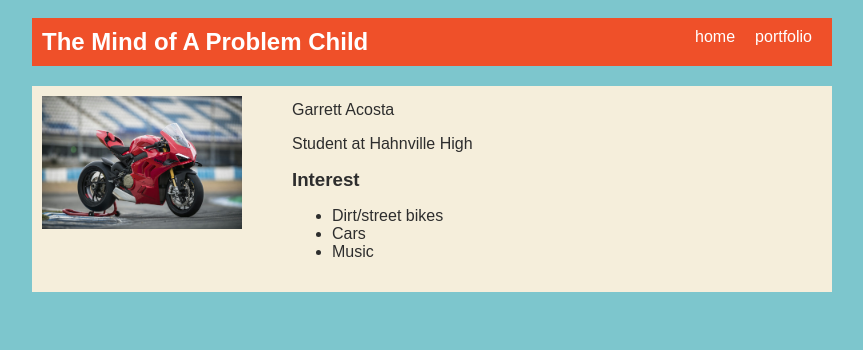
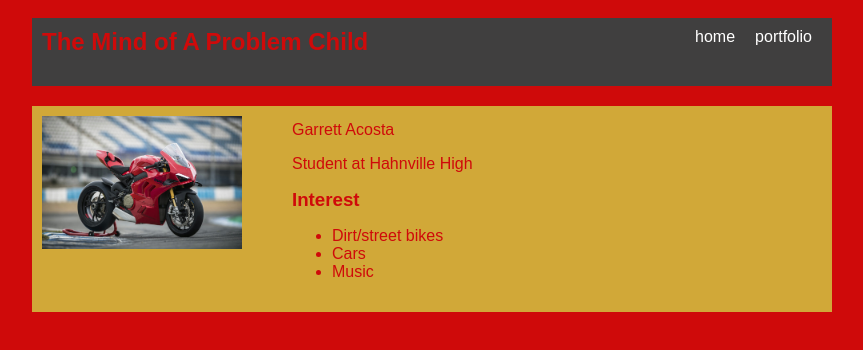
Before and after one commit to GarrettAcosta/GarrettAcosta.github.io, a plain HTML site: page index.html in a window 1280 px wide. Shown: the whole page, without its empty margins (208-1071 px from the left). Drawn offline with Linux system fonts and the light colour scheme.

Commit message:
commit8/

```diff
--- a/index.html
+++ b/index.html
@@ -18,19 +18,19 @@
             <a href="portfolio.html">portfolio</a>
           </li>
         </ul>
-
       </nav>
 
       <main>
         <div class="sidebar">
-          <img class="sidebar-img" src="project-instructions/img/2022-Ducati-Panigale-V4-S-right-side.jpg">
-
+          <img
+            class="sidebar-img"
+            src="project-instructions/img/2022-Ducati-Panigale-V4-S-right-side.jpg"
+          />
         </div>
 
         <div class="content">
           <h>Garrett Acosta</h>
           <p>Student at Hahnville High</p>
-
 
           <div id="Interest">
             <h3>Interest</h3>
--- a/style.css
+++ b/style.css
@@ -1,6 +1,6 @@
 body {
-    background: rgb(125, 198, 205);
-    color: rgb(45, 45, 45);
+    background: rgb(207, 10, 10);
+    color: rgb(207, 10, 10);
     padding: 10px;
     font-family: Arial, sans-serif;
 }
@@ -12,7 +12,7 @@ body {
 
 /* navigation menu */
 nav {
-    background: rgb(239, 80, 41);
+    background: rgb(64, 63, 63);
     margin: 0 auto;
     display: flex;
     padding: 10px;
@@ -21,9 +21,10 @@ nav {
 h1 {
     display: flex;
     align-items: center;
-    color: white;
+    color: rgb(207, 10, 10);
     flex: 1;
     margin: 0;
+    margin-bottom: 20px;
 }
 
 #nav-ul {
@@ -45,7 +46,7 @@ a {
 
 /* main container area beneath menu */
 main {
-    background: rgb(245, 238, 219);
+    background: rgb(209, 168, 56);
     display: flex;
     margin-top: 20px;
 }
```
